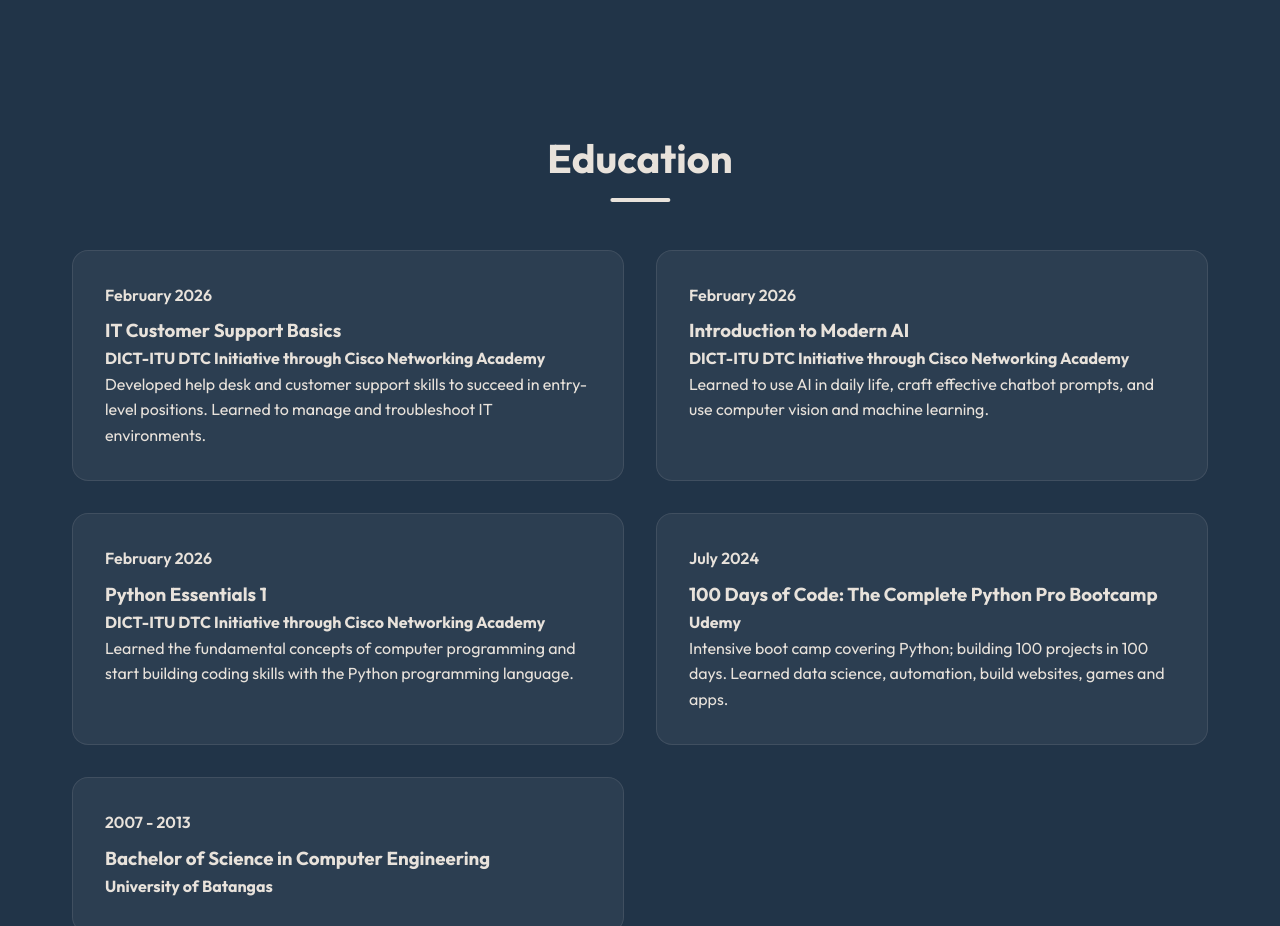
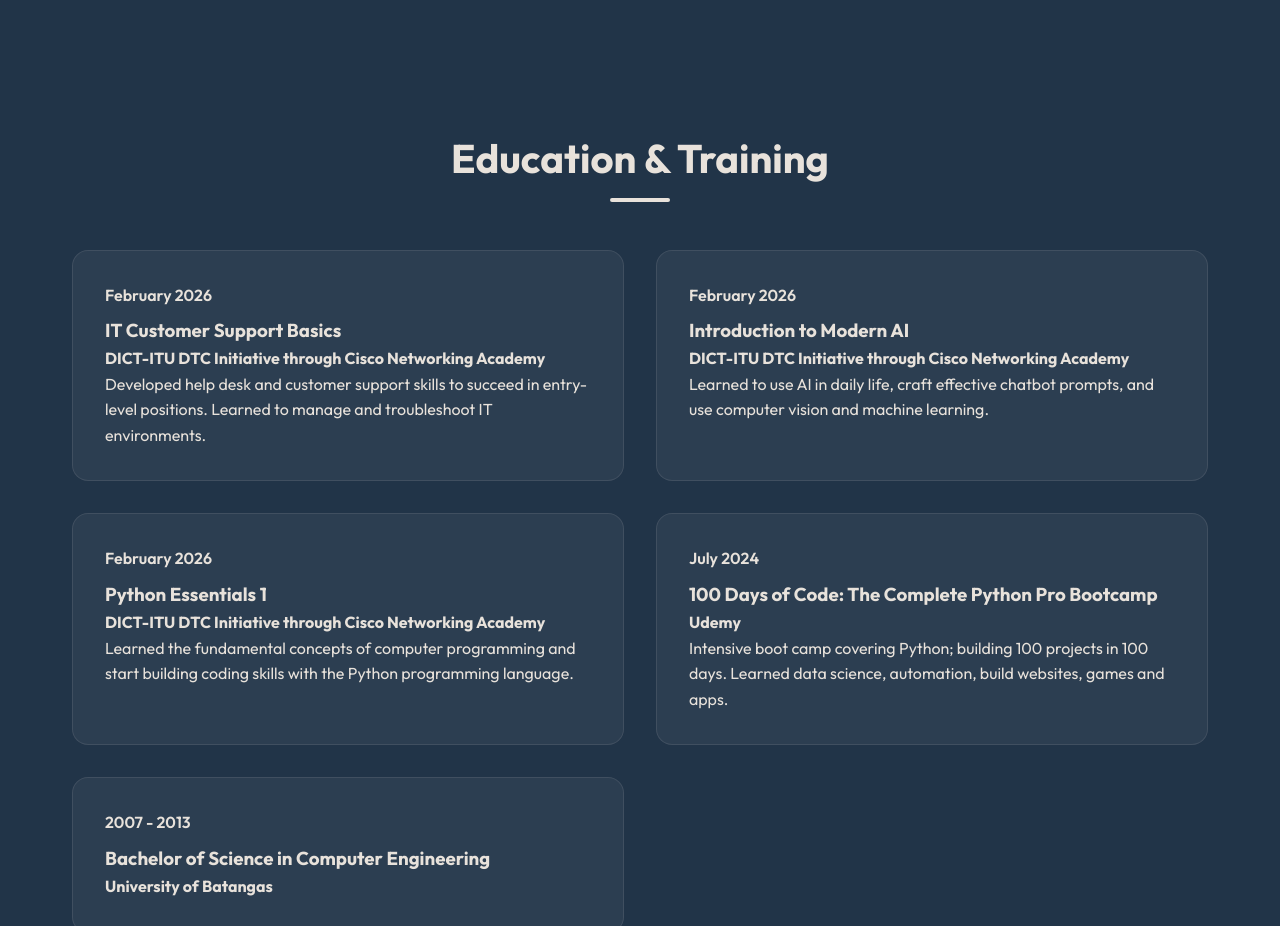
Before and after one commit to brianmagbatoc/resume, a plain HTML site: page index.html in a window 1280 px wide. Shown: the part 3920-4846 px from the top of the page. Drawn offline with Linux system fonts and the light colour scheme.

Commit message:
Update index.html

```diff
--- a/index.html
+++ b/index.html
@@ -259,7 +259,7 @@
 
         <section id="education" class="section">
             <div class="container">
-                <h2 class="section-title hidden">Education</h2>
+                <h2 class="section-title hidden">Education & Training</h2>
                 <div class="education-grid">
                     <div class="edu-card card hidden">
                         <div class="year">February 2026</div>
```
